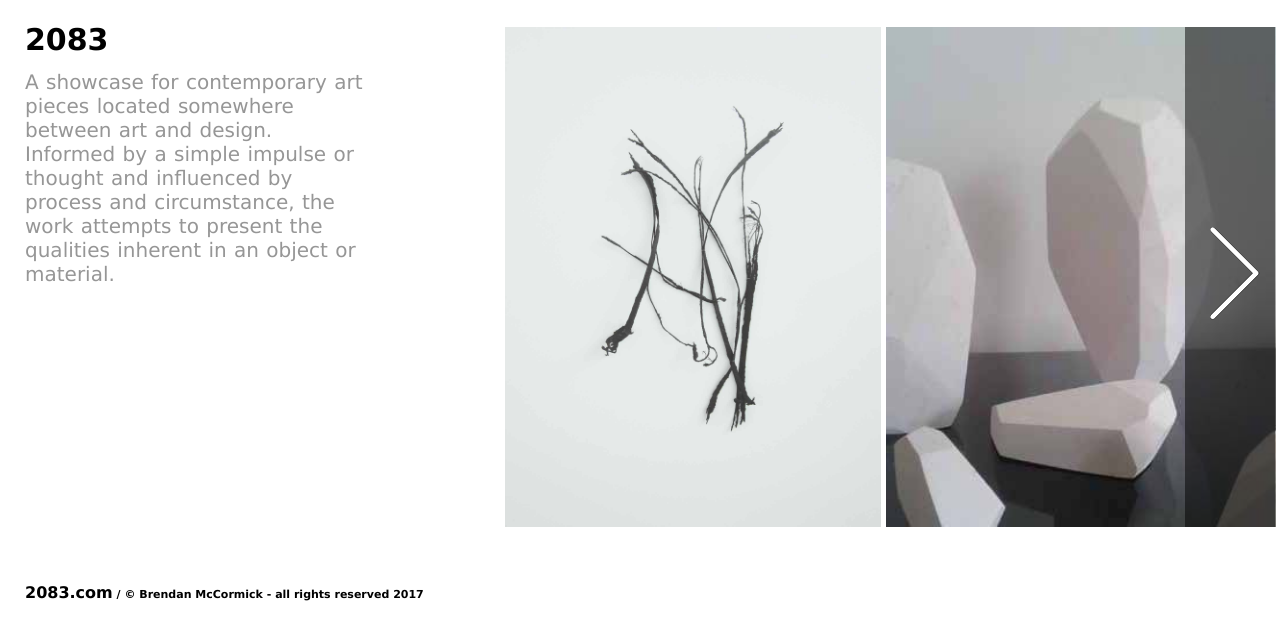
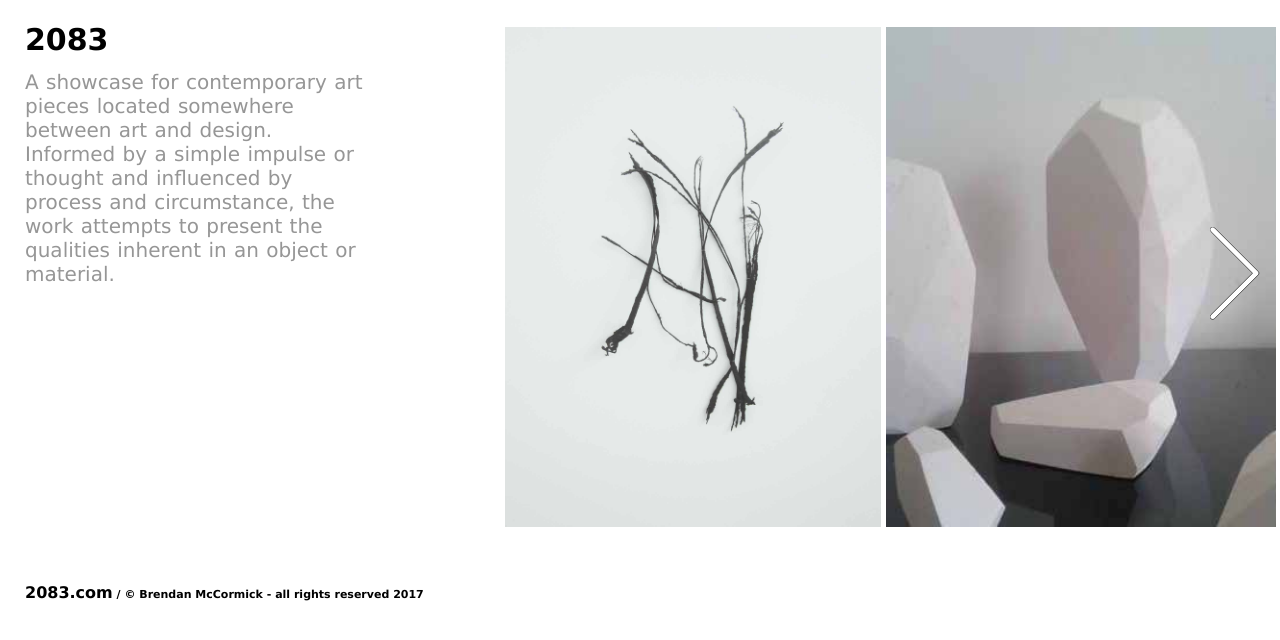
Before and after one commit to twozeroeightthree/website, a Jekyll site: the page built from index.html, in a window 1280 px wide. Shown: the top 640 px of the page. Built offline with Jekyll 4.4.1, drawn with Linux system fonts in a browser that asks for light colours; the list of posts is cut into pages by our own code.

Commit message:
Compile script...

```diff
--- a/assets/main.css
+++ b/assets/main.css
@@ -116,7 +116,6 @@ footer.footer-post li:last-child:after {
   position: fixed;
   top:27px;
   right:5px;
-  background: rgba(0, 0, 0, 0.5);
   width: 90px;
   height: 500px;
 }
```
Also changed, not shown: 1 other file.
